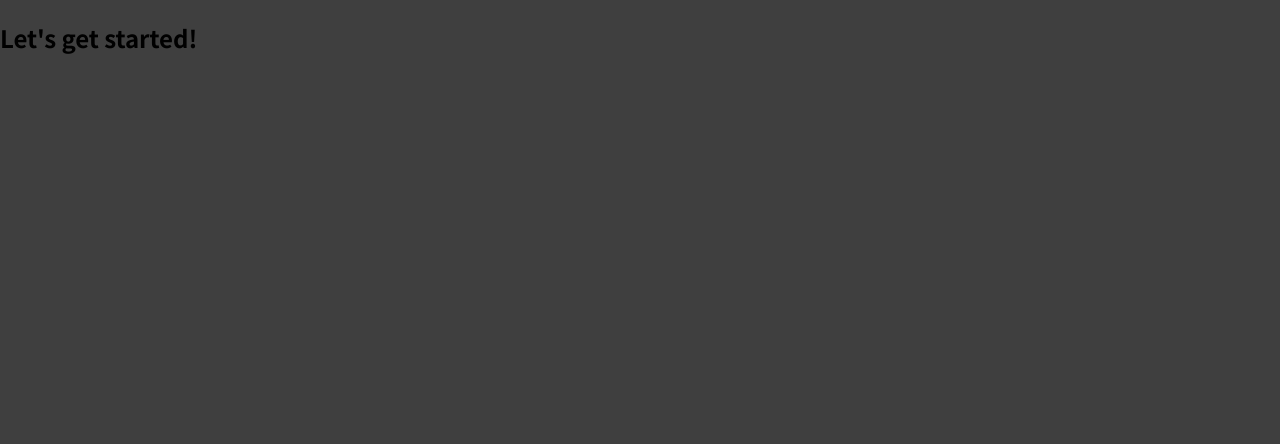
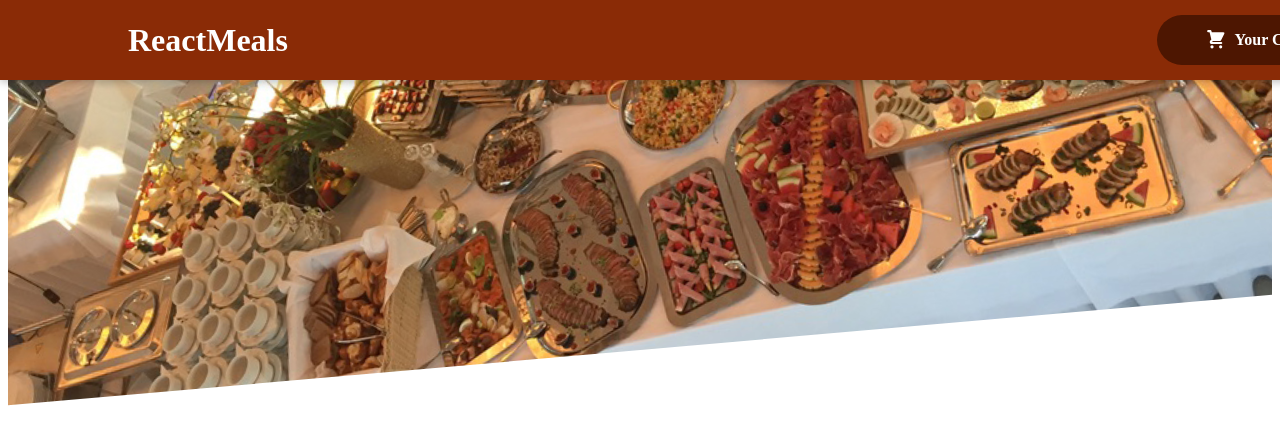
Before and after one commit to Ajay481/Food-Order-App, a React (Create React App) app: page / in a window 1280 px wide. Shown: the top 444 px of the page. Built offline with nearby package versions, Linux system fonts and the light colour scheme.

Commit message:
Header and Cart Added

```diff
--- a/src/App.js
+++ b/src/App.js
@@ -1,8 +1,11 @@
+import { Fragment } from "react";
+import Header from "./components/Layout/Header";
+
 function App() {
   return (
-    <div>
-      <h2>Let's get started!</h2>
-    </div>
+    <Fragment>
+      <Header/>
+    </Fragment>
   );
 }
 
--- /dev/null
+++ b/src/components/Cart/Carticon.js
@@ -0,0 +1,13 @@
+const CartIcon = () => {
+  return (
+    <svg
+      xmlns="http://www.w3.org/2000/svg"
+      viewBox="0 0 20 20"
+      fill="currentColor"
+    >
+      <path d="M3 1a1 1 0 000 2h1.22l.305 1.222a.997.997 0 00.01.042l1.358 5.43-.893.892C3.74 11.846 4.632 14 6.414 14H15a1 1 0 000-2H6.414l1-1H14a1 1 0 00.894-.553l3-6A1 1 0 0017 3H6.28l-.31-1.243A1 1 0 005 1H3zM16 16.5a1.5 1.5 0 11-3 0 1.5 1.5 0 013 0zM6.5 18a1.5 1.5 0 100-3 1.5 1.5 0 000 3z" />
+    </svg>
+  );
+};
+
+export default CartIcon;
--- /dev/null
+++ b/src/components/Layout/Header.js
@@ -0,0 +1,20 @@
+import { Fragment } from "react";
+import HeaderCartButton from "./HeaderCartButton";
+import classes from "./Header.module.css";
+import MealsImage from "../../Assets/Meals.jpg";
+
+const Header = (props) => {
+  return (
+    <Fragment>
+      <header className={classes.head}>
+        <h1>ReactMeals</h1>
+        <HeaderCartButton />
+      </header>
+      <div className={classes["main-image"]}>
+        <img src={MealsImage} alt="Delicious Food" />
+      </div>
+    </Fragment>
+  );
+};
+
+export default Header;
--- /dev/null
+++ b/src/components/Layout/Header.module.css
@@ -0,0 +1,29 @@
+.head {
+  position: fixed;
+  top: 0;
+  left: 0;
+  width: 100%;
+  height: 5rem;
+  background-color: #8a2b06;
+  color: white;
+  display: flex;
+  justify-content: space-between;
+  align-items: center;
+  padding: 0 10%;
+  box-shadow: 0 2px 8px rgba(0, 0, 0, 0.25);
+  z-index: 10;
+}
+
+.main-image {
+  width: 100%;
+  height: 25rem;
+  z-index: 0;
+  overflow: hidden;
+}
+
+.main-image img {
+  width: 110%;
+  height: 100%;
+  object-fit: cover;
+  transform: rotateZ(-5deg) translateY(-4rem) translateX(-1rem);
+}
--- /dev/null
+++ b/src/components/Layout/HeaderCartButton.js
@@ -0,0 +1,16 @@
+import CartIcon from "../Cart/Carticon";
+import classes from "./HeaderCartButton.module.css";
+
+const HeaderCartButton = (props) => {
+  return (
+    <button className={classes.button}>
+      <div className={classes.icon}>
+        <CartIcon />
+      </div>
+      <div>Your Cart</div>
+      <div className={classes.badge}>0</div>
+    </button>
+  );
+};
+
+export default HeaderCartButton;
--- /dev/null
+++ b/src/components/Layout/HeaderCartButton.module.css
@@ -0,0 +1,59 @@
+.button {
+  cursor: pointer;
+  font: inherit;
+  border: none;
+  background-color: #4d1601;
+  color: white;
+  padding: 0.75rem 3rem;
+  display: flex;
+  justify-content: space-around;
+  align-items: center;
+  border-radius: 25px;
+  font-weight: bold;
+}
+
+.button:hover,
+.button:active {
+  background-color: #2c0d00;
+}
+
+.icon {
+  width: 1.35rem;
+  height: 1.35rem;
+  margin-right: 0.5rem;
+}
+
+.badge {
+  background-color: #b94517;
+  padding: 0.25rem 1rem;
+  border-radius: 25px;
+  margin-left: 1rem;
+  font-weight: bold;
+}
+
+.button:hover .badge,
+.button:active .badge {
+  background-color: #92320c;
+}
+
+.bump {
+  animation: bump 300ms ease-out;
+}
+
+@keyframes bump {
+  0% {
+    transform: scale(1);
+  }
+  10% {
+    transform: scale(0.9);
+  }
+  30% {
+    transform: scale(1.1);
+  }
+  50% {
+    transform: scale(1.15);
+  }
+  100% {
+    transform: scale(1);
+  }
+}
--- a/src/index.js
+++ b/src/index.js
@@ -1,6 +1,4 @@
 import ReactDOM from 'react-dom/client';
-
-import './index.css';
 import App from './App';
 
 const root = ReactDOM.createRoot(document.getElementById('root'));
```
Also changed, not shown: src/Assets/Meals.jpg (added).
